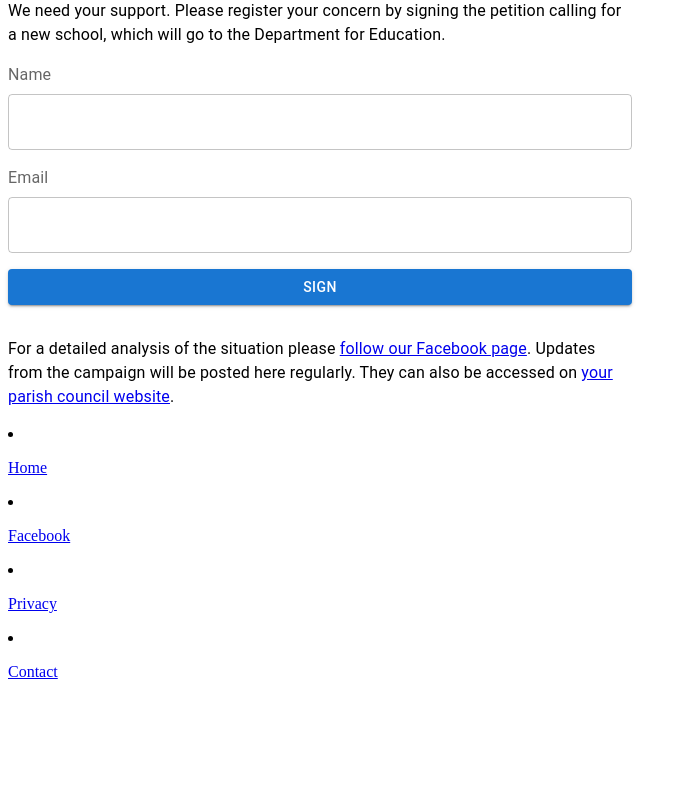
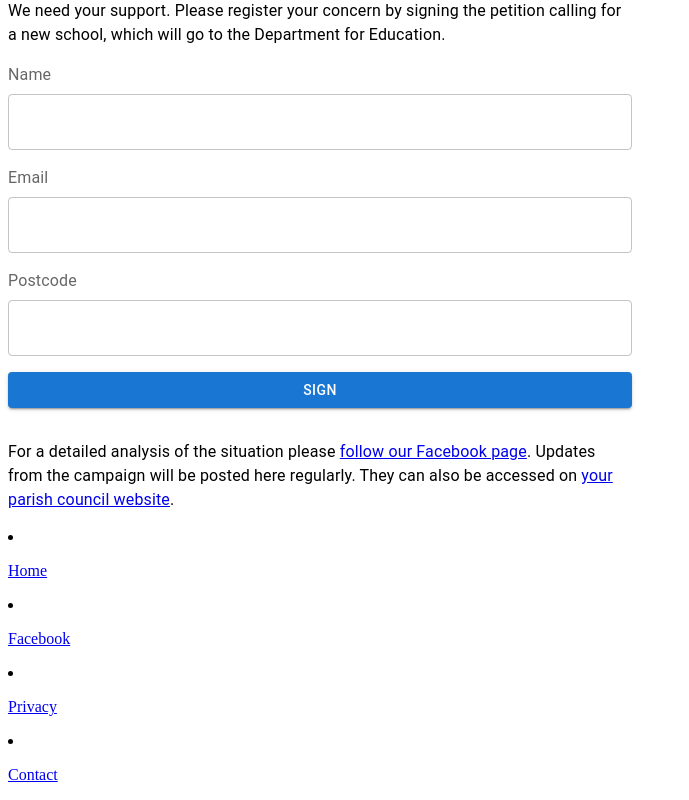
Before and after one commit to jimgroome/supportwealdschooling, a Next.js app: page / in a window 1280 px wide. Shown: the part 1511-2311 px from the top of the page, without its empty margins (0-689 px from the left). Before the commit the page ends 2208 px from the top, so only its background shows below. Built offline with nearby package versions, Linux system fonts and the light colour scheme.

Commit message:
Added Postcode field to petition

```diff
--- a/src/components/petition-form.tsx
+++ b/src/components/petition-form.tsx
@@ -2,7 +2,16 @@ import useFormStore from "@/stores/formStore";
 import { Box, Button, InputLabel, TextField } from "@mui/material";
 
 const PetitionForm = () => {
-  const { loading, name, setName, email, setEmail, submit } = useFormStore();
+  const {
+    loading,
+    name,
+    setName,
+    email,
+    setEmail,
+    postcode,
+    setPostcode,
+    submit,
+  } = useFormStore();
   return (
     <Box component="form" onSubmit={(event) => submit(event)} mb={4}>
       <Box mb={2}>
@@ -30,6 +39,20 @@ const PetitionForm = () => {
           type="email"
         />
       </Box>
+      <Box mb={2}>
+        <InputLabel htmlFor="email" sx={{ mb: 1 }}>
+          Postcode
+        </InputLabel>
+        <TextField
+          name="postcode"
+          id="postcode"
+          value={postcode}
+          onChange={(event) => setPostcode(event.target.value)}
+          fullWidth
+          type="text"
+          sx={{ textTransform: "uppercase" }}
+        />
+      </Box>
       <Button type="submit" variant="contained" fullWidth disabled={loading}>
         Sign
       </Button>
--- a/src/pages/api/save.ts
+++ b/src/pages/api/save.ts
@@ -9,7 +9,7 @@ AWS.config.update({
 
 const save = async (req: NextApiRequest, res: NextApiResponse<Data>) => {
   try {
-    const { name, email } = req.body;
+    const { name, email, postcode } = req.body;
     const DynamoDB = new AWS.DynamoDB.DocumentClient();
 
     await DynamoDB.put(
@@ -18,6 +18,7 @@ const save = async (req: NextApiRequest, res: NextApiResponse<Data>) => {
         Item: {
           email,
           name,
+          postcode,
         },
         ConditionExpression: "attribute_not_exists(email)",
       },
--- a/src/stores/formStore.ts
+++ b/src/stores/formStore.ts
@@ -7,8 +7,10 @@ interface FormState {
   setLoading: (loading: boolean) => void;
   name: string;
   email: string;
+  postcode: string;
   setName: (name: string) => void;
   setEmail: (email: string) => void;
+  setPostcode: (postcode: string) => void;
   submit: (event: FormEvent<HTMLFormElement>) => void;
   success: boolean;
   fail: boolean;
@@ -21,17 +23,20 @@ const useFormStore = create<FormState>((set, get) => ({
   setLoading: (loading) => set({ loading }),
   name: "",
   email: "",
+  postcode: "",
   setName: (name) => set({ name }),
   setEmail: (email) => set({ email }),
+  setPostcode: (postcode) => set({ postcode }),
   submit: async (event) => {
     event.preventDefault();
-    const { name, email, setLoading, setFail, setSuccess } = get();
+    const { name, email, postcode, setLoading, setFail, setSuccess } = get();
     if (name !== "" || email !== "") {
       try {
         setLoading(true);
         await axios.post(`/api/save`, {
           name,
           email,
+          postcode,
         });
         setSuccess(true);
       } catch (error) {
```
